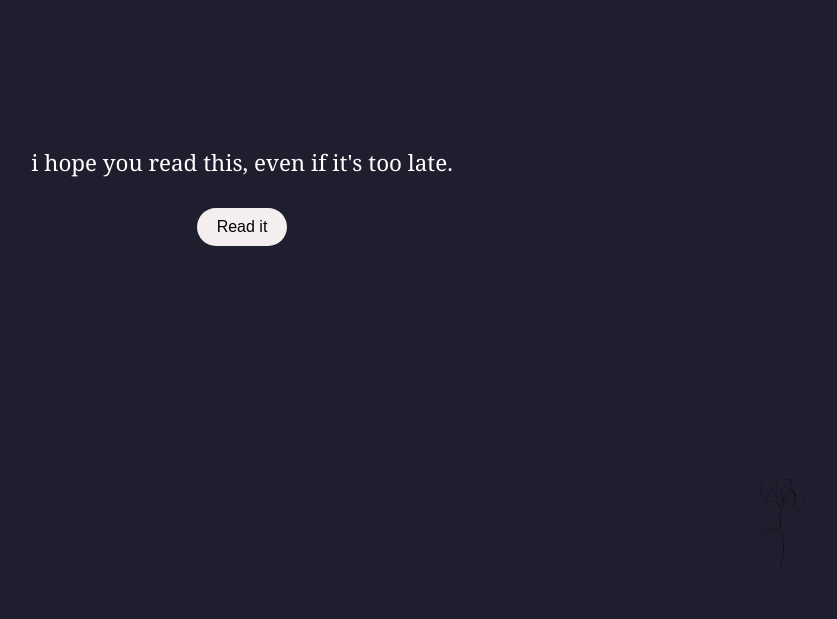
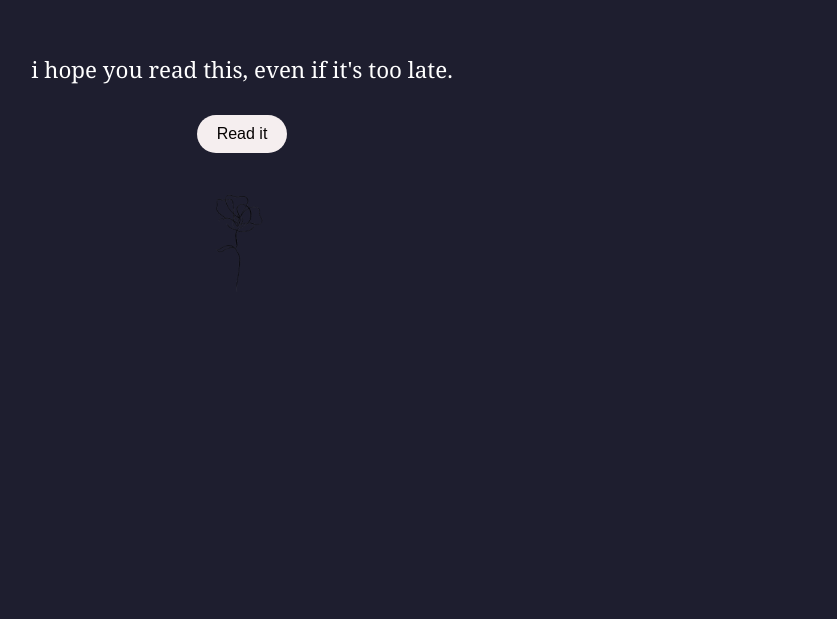
Before and after one commit to kingborn96-dev/letter-niel, a plain HTML site: page index.html in a window 1280 px wide. Shown: the part 204-823 px from the top of the page, without its empty margins (398-1235 px from the left). After the commit the page ends 800 px from the top, so only its background shows below. Drawn offline with Linux system fonts and the light colour scheme.

Commit message:
Update style.css

```diff
--- a/style.css
+++ b/style.css
@@ -60,7 +60,7 @@ body {
   overflow: visible;
 }
 .letter p {
-  margin-top: -55px;
+  margin-top: 0;
   overflow: hidden;
 }
 .letter::before {
@@ -77,8 +77,8 @@ body {
   pointer-events: none;
 }
 .signature {
-  position: absolute;
-  bottom: -20px;
+  position: block;
+  bottom: 20px;
   right: 6px;
   width: 180px;
   opacity: 0.9;
```
